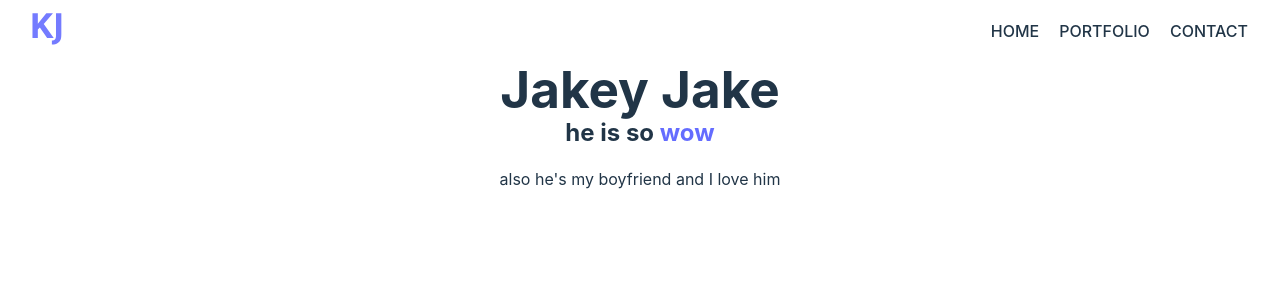
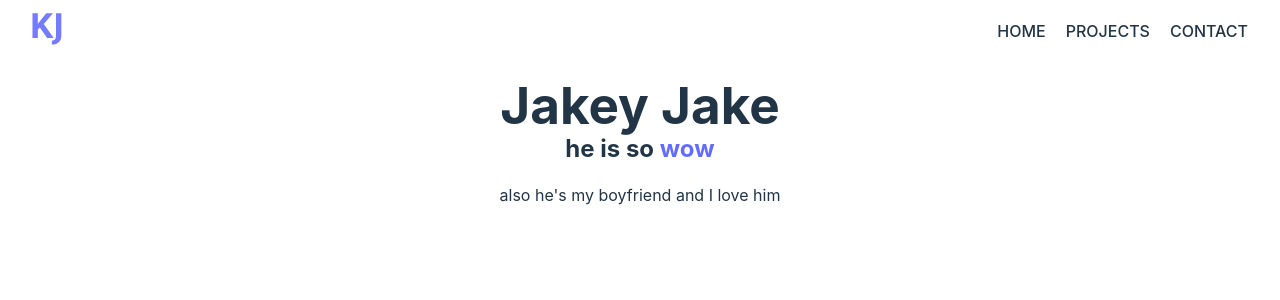
Before and after one commit to CallMeKass/portfolio, a React (Vite) app: page / in a window 1280 px wide. Shown: the top 300 px of the page. Built offline with nearby package versions, Linux system fonts and the light colour scheme.

Commit message:
add jake stuff as filler

```diff
--- a/src/components/navbar/index.tsx
+++ b/src/components/navbar/index.tsx
@@ -17,7 +17,7 @@ export function NavBar() {
           Home
         </a>
         <a href="#" className="nav-item">
-          Portfolio
+          Projects
         </a>
         <a href="#" className="nav-item">
           Contact
--- a/src/components/navbar/navbar.scss
+++ b/src/components/navbar/navbar.scss
@@ -22,6 +22,8 @@ $nav-text: #213547;
 .navbar-logo-main {
   width: 32px;
   height: 32px;
+  align-items: center;
+  justify-content: center;
 }
 
 .nav-menu {
--- a/src/scss/index.scss
+++ b/src/scss/index.scss
@@ -2,7 +2,7 @@
 @import './user-prefs.scss';
 
 #content-container {
-  padding: 0rem 2rem;
+  padding: 1rem 2rem;
   text-align: center;
 }
 
```
